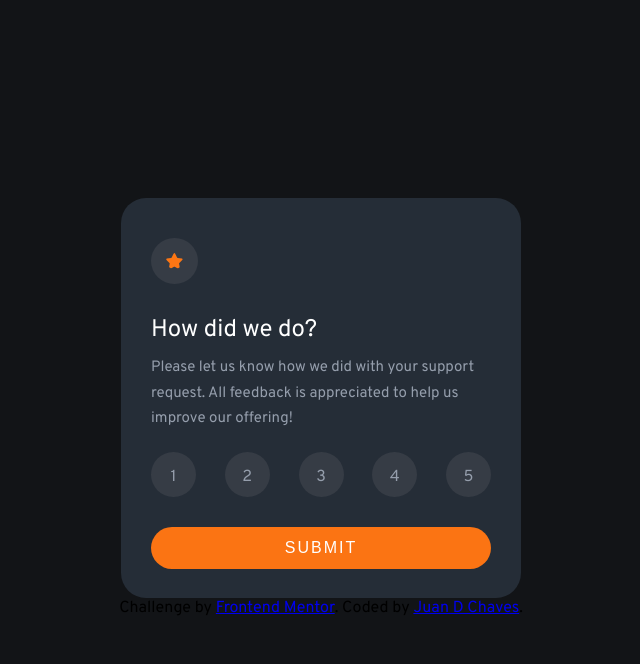
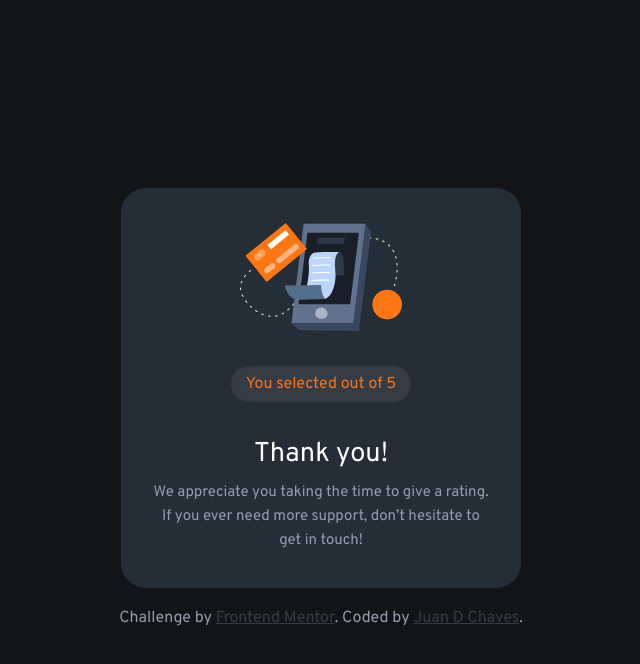
Before and after one commit to JuanDChaves/interactive-rating-component, a plain HTML site: page index.html in a window 1280 px wide. Both pictures are taken after a click on the button "SUBMIT". Shown: the whole page, without its empty margins (319-959 px from the left). Drawn offline with Linux system fonts and the light colour scheme.

Commit message:
finished 01

```diff
--- a/index.html
+++ b/index.html
@@ -15,7 +15,7 @@
 <body>
 
   <!-- Rating state start -->
-  <div class="rating-container">
+  <div class="rating-container" id="rating-container">
     <img src="./images/icon-star.svg" alt="Star">
     <div class="question">
       <h4 class="question-title">How did we do?</h4>
@@ -26,11 +26,11 @@
       </p>
     </div>
     <div class="possible-ratings">
-      <span class="number">1</span>
-      <span class="number">2</span>
-      <span class="number">3</span>
-      <span class="number">4</span>
-      <span class="number">5</span>
+      <span class="number" id="number">1</span>
+      <span class="number" id="number">2</span>
+      <span class="number" id="number">3</span>
+      <span class="number" id="number">4</span>
+      <span class="number" id="number">5</span>
     </div>
     <button class="submit-btn" id="submit-btn">Submit</button>
   </div>
@@ -39,13 +39,13 @@
 
   <!-- Thank you state start -->
 
-  <div class="thankyou-container">
+  <div class="thankyou-container" id="thankyou-container">
     <img src="./images/illustration-thank-you.svg" alt="Mobile device image">
     <div class="user-answer">
       You selected
-      <!-- Add rating here --> out of 5
+      <span id="result"></span> out of 5
     </div>
-    <div class="thankyou">
+    <div>
       <h4 class="thankyou-title">Thank you!</h4>
       <p class="thankyou-text">
         We appreciate you taking the time to give a rating. If you ever need more support,
--- a/script.js
+++ b/script.js
@@ -1,8 +1,27 @@
 const submitBtn = document.getElementById("submit-btn");
+const numbers = document.querySelectorAll("#number");
+const result = document.getElementById("result");
+const ratingCont = document.getElementById("rating-container");
+const thankyouCont = document.getElementById("thankyou-container");
 
+let selectedNum = 0;
+
+function getSelectedNum(e) {
+
+    numbers.forEach((number) => {
+        number.classList.remove("selected-num");
+    });
+    e.target.classList.add("selected-num");
+    selectedNum = e.target.innerText;
+    result.innerText = selectedNum;
+}
 
 function submitRating() {
-    console.log("holainas");
+    ratingCont.style.display = "none";
+    thankyouCont.style.display = "flex";
 }
 
+numbers.forEach((number) => {
+    number.addEventListener("click", getSelectedNum);
+});
 submitBtn.addEventListener("click", submitRating);
--- a/style.css
+++ b/style.css
@@ -28,6 +28,7 @@
 }
 
 .rating-container {
+    display: block;
     background-color: var(--neutral-blue);
     color: #fff;
     width: 400px;
@@ -72,14 +73,14 @@
     cursor: pointer;
 }
 
+.number.selected-num {
+    background-color: var(--neutral-grey);
+    color: #fff;
+}
+
 .possible-ratings .number:hover {
     color: #fff;
     background-color: var(--primary-color);
-}
-
-.possible-ratings .number:active {
-    color: #fff;
-    background-color: var(--neutral-grey);
 }
 
 .submit-btn {
@@ -109,4 +110,44 @@
 
 .thankyou-container {
     display: none;
+    flex-direction: column;
+    align-items: center;
+    justify-content: center;
+    background-color: var(--neutral-blue);
+    color: #fff;
+    width: 400px;
+    height: 400px;
+    border-radius: 25px;
+    padding: 30px;
 }
+
+.thankyou-container .user-answer {
+    color: var(--primary-color);
+    background-color: var(--neutral-dark-grey);
+    padding: 8px 15px;
+    border-radius: 50px;
+    margin: 35px 0;
+}
+
+.thankyou-title {
+    text-align: center;
+    font-size: 1.7em;
+    font-weight: 400;
+    margin: 0;
+}
+
+.thankyou-text {
+    text-align: center;
+    color: var(--neutral-grey);
+    line-height: 1.6;
+    margin: 10px 0 0 0;
+}
+
+.attribution {
+    color: var(--neutral-grey);
+    margin-top: 20px;
+}
+
+.attribution a {
+    color: var(--neutral-dark-grey);
+}
```
